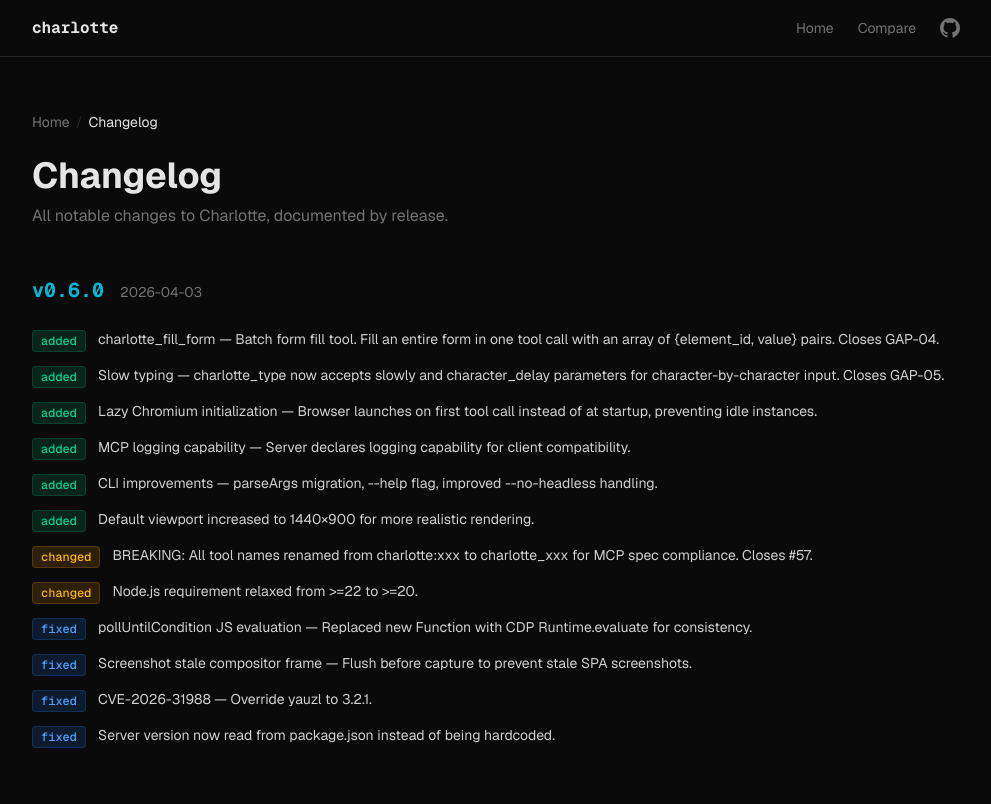
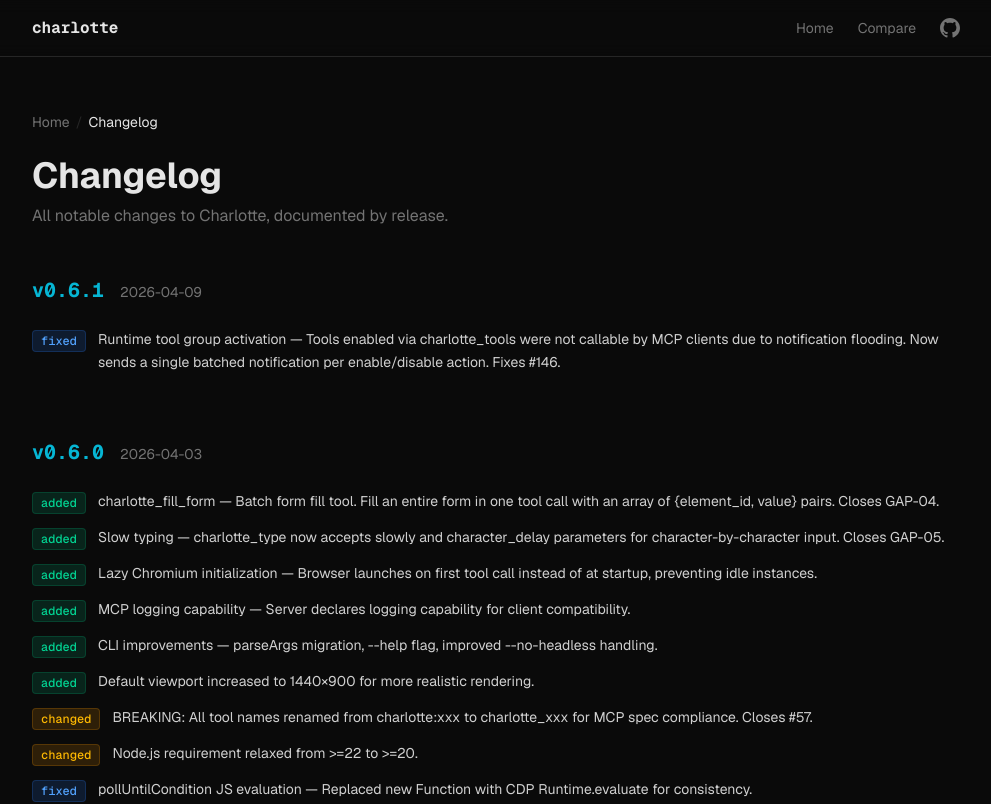
Before and after one commit to TickTockBent/charlotte, a Next.js app in the folder site/: page /changelog in a window 1280 px wide. Shown: the top 804 px of the page, without its empty margins (144-1135 px from the left). Built offline with nearby package versions, Linux system fonts and the light colour scheme.

Commit message:
Update docs and version for v0.6.1 release
// ticktockbent

```diff
--- a/package.json
+++ b/package.json
@@ -1,6 +1,6 @@
 {
   "name": "@ticktockbent/charlotte",
-  "version": "0.6.0",
+  "version": "0.6.1",
   "description": "Token-efficient browser MCP server — structured web pages for AI agents, not raw accessibility dumps",
   "type": "module",
   "main": "dist/index.js",
--- a/site/app/changelog/page.tsx
+++ b/site/app/changelog/page.tsx
@@ -18,6 +18,13 @@
 }
 
 const releases: Release[] = [
+  {
+    version: "0.6.1",
+    date: "2026-04-09",
+    entries: [
+      { type: "fixed", text: "Runtime tool group activation — Tools enabled via charlotte_tools were not callable by MCP clients due to notification flooding. Now sends a single batched notification per enable/disable action. Fixes #146." },
+    ],
+  },
   {
     version: "0.6.0",
     date: "2026-04-03",
```
Also changed, not shown: 3 other files (tests, documents, lock files or other folders).
